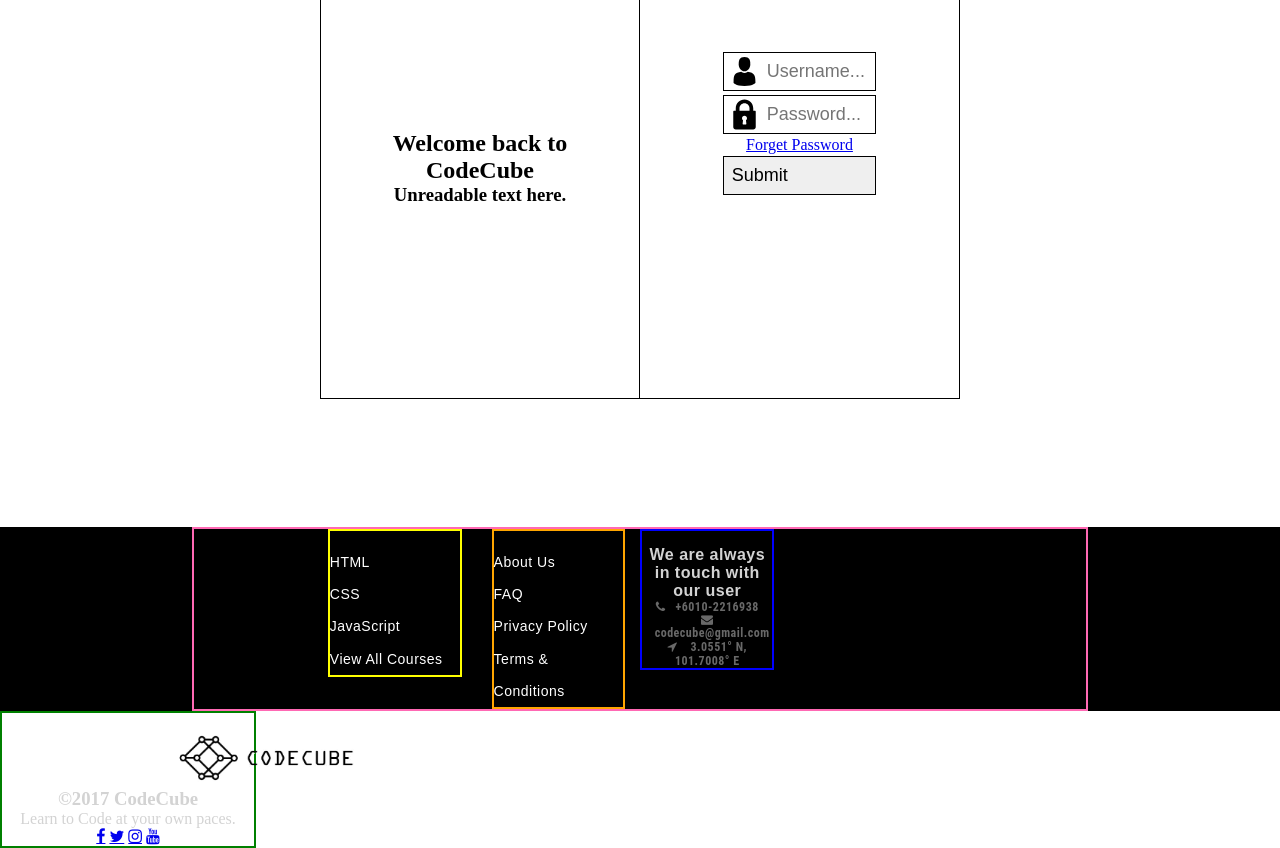
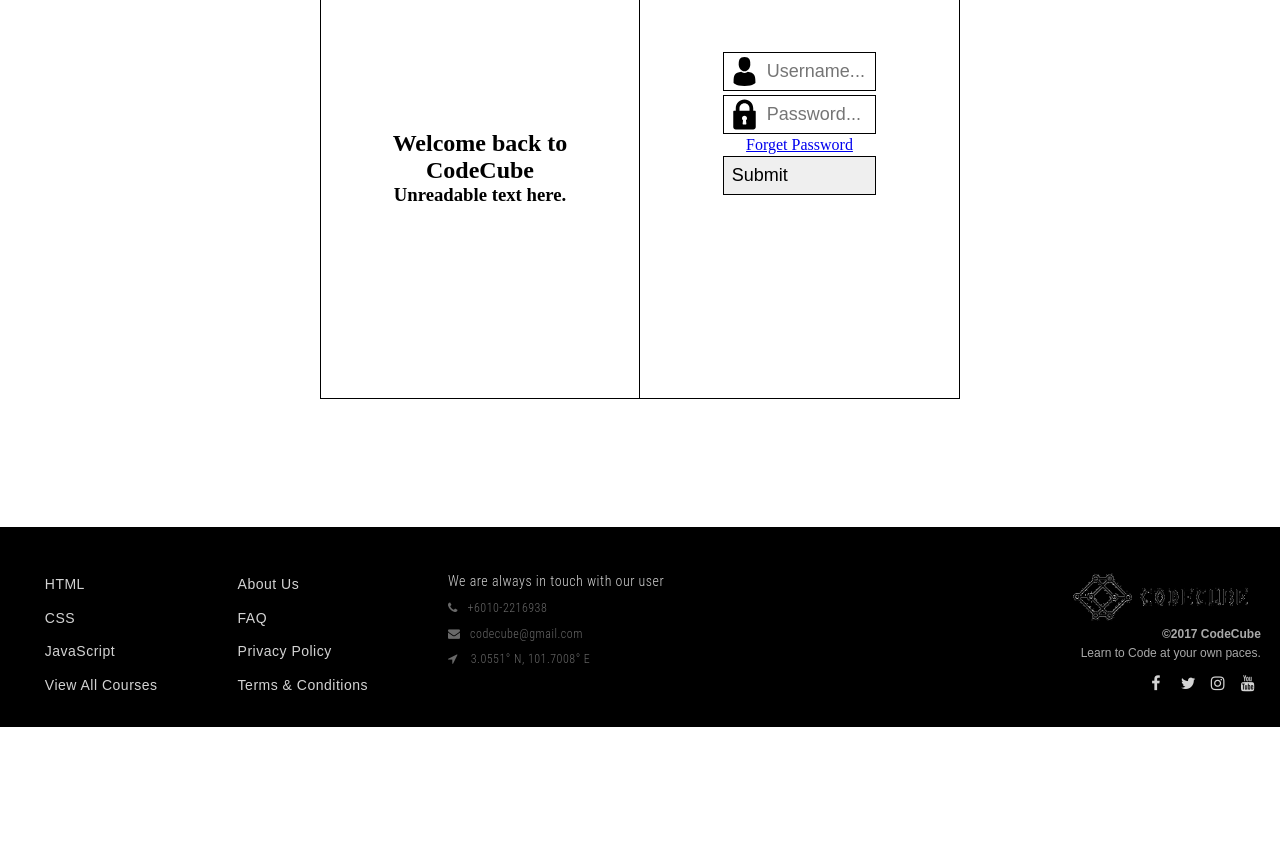
Before and after one commit to ngohuiann/Software-Development-Project, a PHP site: page /login.php in a window 1280 px wide. Shown: the part 129-977 px from the top of the page. After the commit the page ends 856 px from the top, so only its background shows below. Run offline with PHP 8.4, Linux system fonts and the light colour scheme.

Commit message:
merged footer.css

```diff
--- a/CSS/footer.css
+++ b/CSS/footer.css
@@ -1,64 +1,108 @@
+
 footer {
     background-color: black;
     width: 100%;
-    height: auto;
-    margin:0 auto;
+    height: 200px;
+    margin: 0 auto;
     position: relative;
     margin-bottom:0;
 	color: lightgray;
-	bottom: 0;
 }
 
 footer .footer-container {
     width: 70%;
+    float:left;
     height: auto;
-    margin:auto;
+    margin:none;
 	overflow:hidden;
 	display:block;
-    border: 2px solid hotpink;
+    /border: 2px solid hotpink;
 }
 
 .first-col {
 	display:block;
     position: relative;
     float: left;
-    width:15%;
+    width:auto;
     height: auto;
     margin-right:30px;
-	margin-left:15%;
-    padding-top: 15px;
-    border: 2px solid yellow;
+	margin-left:5%;
+    padding-top: 40px;
+    /border: 2px solid yellow;
 }
 
 .second-col{
 	display:block;
     position: relative;
     float: left;
-    width:15%;
+    width:auto;
     height: auto;
-    margin-right:15px;
-    padding-top: 15px;
-    border: 2px solid orange;
+    margin-left:50px;
+    padding-top: 40px;
+    /border: 2px solid orange;
 }
+
 .third-col{
 	display:block;
     position: relative;
     float: left;
-    width:15%;
-    height: auto;
-    margin-right:40px;
-    padding-top: 15px;
-    border: 2px solid blue;
+    width:300px;
+    height: 180px;
+    margin-left:80px;
+    padding-top: 40px;
+    /border: 2px solid green;
 }
 
-.fourth-col{
-	display:block;
-    position: relative;
-    float: left;
-    width:20%;
-    height: auto;
-    padding-top: 15px;
-    border: 2px solid green;
+.third-col h4{
+    font-family: 'Roboto Condensed', sans-serif;
+    font-size: 14px;
+    text-align: left;
+    font-weight: 100;
+    line-height: 2.1;
+}
+
+.fourth-col {
+    float: right;
+    height: 180px;
+    width: 30%;
+    /border: 2px solid blue;
+}
+.footer-logo{
+    padding-top: 40px;
+    margin-right: 5%;
+}
+.footer-logo h3, .footer-logo p{
+    text-align: right;
+    color:darkgray;
+}
+.footer-logo h3{
+    font-family: 'Montserrat', sans-serif;
+    font-size: 12px;
+    margin-bottom: 5px;
+}
+.footer-logo p{
+    font-family: 'Cuprum', sans-serif;
+    font-size: 12px;
+}
+.footer-logo .social-media{
+    height: 50px;
+    float: right;
+
+}
+.footer-logo .social-media .fa {
+  font-size: 16px;
+  float: left;
+  width: 30px;
+  height: 30px;
+  text-align: center;
+  text-decoration: none;
+  margin: 5px 0px;
+  padding:10px;
+  color:lightgray;
+}
+
+.footer-logo .social-media .fa:hover {
+  color: darkcyan;
 }
 
 footer h1 {
@@ -72,40 +116,26 @@ footer h1 {
 
 footer ul {
     letter-spacing:0.5px;
-    font-family: 'Abel', sans-serif;
     margin: 0;
     padding: 0;
 }
 
 footer li {
 	text-align: left;
-	color: white;
-    font-size:14px;
     list-style-type: none;
-    line-height:2.3;
+    line-height:2.1;
 }
 
 footer li a {
-	color: white;
+    font-family: 'Titillium Web', sans-serif;
     font-weight: 100;
     list-style-type: none;
     text-decoration: none;
+    font-size: 14px;
+    color: lightgray;
 }
 
 footer li a:hover {
-    color: #FFFF00;
+    color: darkcyan;
     text-decoration: none;
 }
-
-.copyright {
-    height: 100px;
-    width: 100%;
-	border: 1px solid blueviolet;
-}
-.copyright h5{
-
-	margin-top:50px;
-	text-align: center;
-	font-family: 'Courier';
-	color:#ccc;
-}
```
